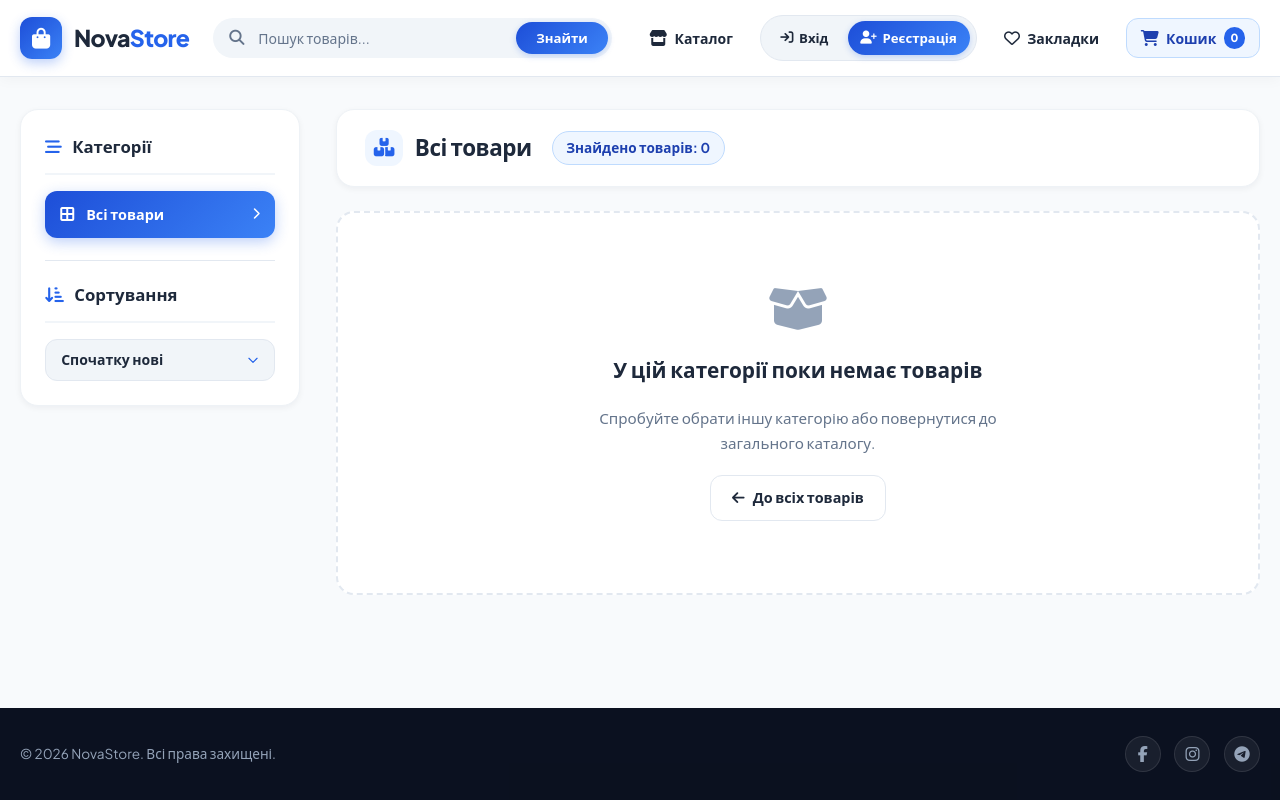
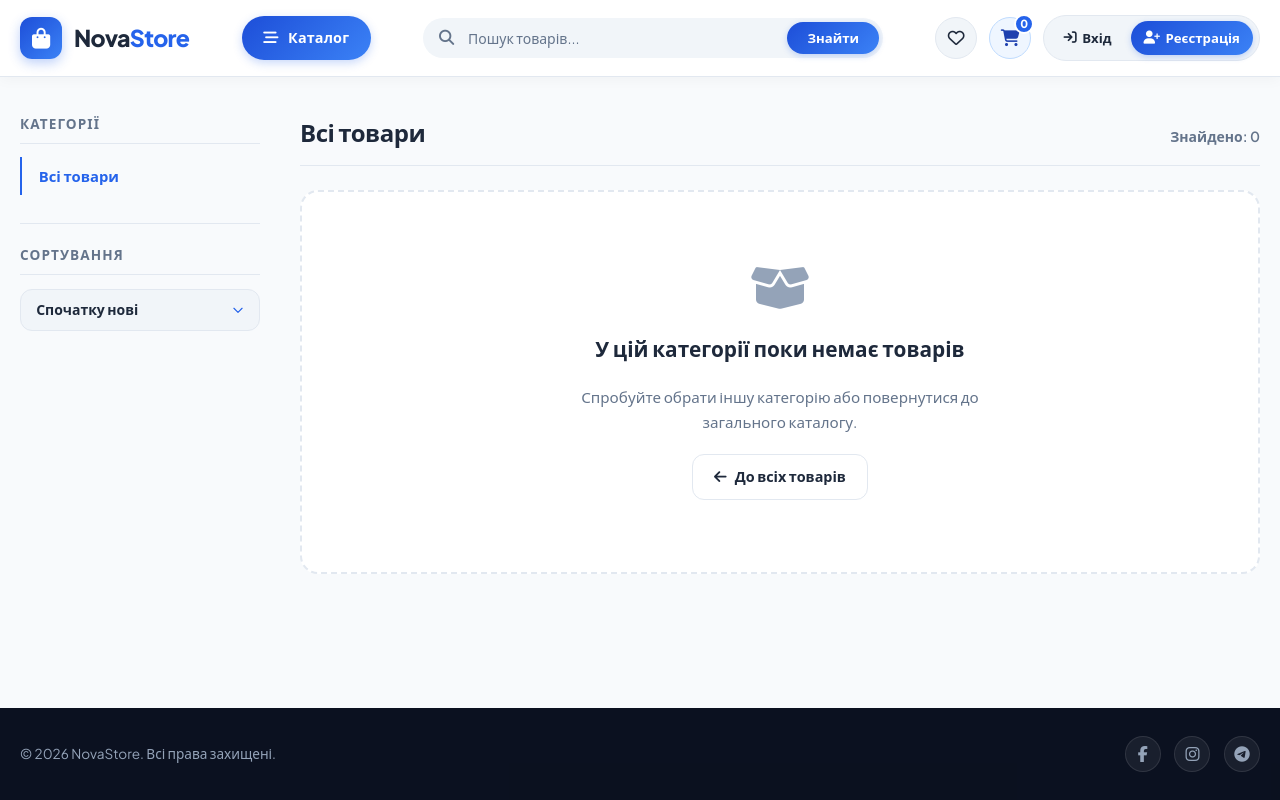
Before and after one commit to dimaqweop/online_shop, a Django app: page / in a window 1280 px wide. Run offline with Django 5.2, Linux system fonts and the light colour scheme; data that the repository does not hold is empty.

Commit message:
feat: implement custom template tags, middleware, and base styling for the online shop storefront

```diff
--- a/config/settings.py
+++ b/config/settings.py
@@ -49,6 +49,7 @@ MIDDLEWARE = [
     'django.contrib.auth.middleware.AuthenticationMiddleware',
     'django.contrib.messages.middleware.MessageMiddleware',
     'django.middleware.clickjacking.XFrameOptionsMiddleware',
+    'config.middleware.AdminAccessRedirectMiddleware',
 ]
 
 ROOT_URLCONF = 'config.urls'
--- a/main/templates/main/base.html
+++ b/main/templates/main/base.html
@@ -24,7 +24,7 @@
     <!-- Header -->
     <header class="site-header">
         <div class="site-container header-inner">
-            <!-- Brand Logo -->
+            <!-- 1. Brand Logo -->
             <a href="{% url 'main:product_list' %}" class="brand-logo">
                 <div class="brand-icon-wrapper">
                     <i class="fa-solid fa-bag-shopping brand-icon"></i>
@@ -34,7 +34,13 @@
                 </div>
             </a>
 
-            <!-- Search Bar -->
+            <!-- 2. Catalog Button -->
+            <a href="{% url 'main:product_list' %}" class="btn-catalog">
+                <i class="fa-solid fa-bars-staggered"></i>
+                <span>Каталог</span>
+            </a>
+
+            <!-- 3. Search Bar -->
             <div class="header-search">
                 <form action="{% url 'main:product_list' %}" method="GET" class="search-form">
                     <div class="search-input-group">
@@ -47,11 +53,14 @@
                 </form>
             </div>
 
-            <!-- Header Navigation & Auth Buttons -->
-            <nav class="header-nav">
-                <a href="{% url 'main:product_list' %}" class="nav-link">
-                    <i class="fa-solid fa-store nav-icon"></i>
-                    <span>Каталог</span>
+            <!-- 4. Header Actions (Bookmarks, Cart, Auth/Profile) -->
+            <nav class="header-actions">
+                <a href="#" class="icon-nav-btn" title="Закладки" aria-label="Закладки">
+                    <i class="fa-regular fa-heart"></i>
+                </a>
+                <a href="#" class="icon-nav-btn cart-icon-btn" title="Кошик" aria-label="Кошик">
+                    <i class="fa-solid fa-cart-shopping"></i>
+                    <span class="cart-badge">0</span>
                 </a>
 
                 <!-- Auth Navigation Buttons -->
@@ -82,16 +91,6 @@
                         </a>
                     {% endif %}
                 </div>
-
-                <a href="#" class="nav-link">
-                    <i class="fa-regular fa-heart nav-icon"></i>
-                    <span>Закладки</span>
-                </a>
-                <a href="#" class="nav-link cart-link">
-                    <i class="fa-solid fa-cart-shopping nav-icon"></i>
-                    <span>Кошик</span>
-                    <span class="cart-badge">0</span>
-                </a>
             </nav>
         </div>
     </header>
--- a/main/templates/main/product_detail.html
+++ b/main/templates/main/product_detail.html
@@ -1,4 +1,5 @@
 {% extends 'main/base.html' %}
+{% load main_tags %}
 
 {% block title %} {{ product.name }} | NovaStore {% endblock title %}
 
@@ -69,6 +70,8 @@
                         <i class="fa-solid fa-heart"></i>
                     </button>
                 </div>
+
+                {% show_share_buttons product.name %}
             </div>
         </div>
     </div>
--- a/main/templates/main/product_list.html
+++ b/main/templates/main/product_list.html
@@ -10,29 +10,16 @@
             <!-- Секція Категорій -->
             <div class="sidebar-block-section">
                 <h3 class="sidebar-title">
-                    <i class="fa-solid fa-bars-staggered"></i>
                     <span>Категорії</span>
                 </h3>
                 <nav class="categories-menu">
                     <a href="{% url 'main:product_list' %}" class="category-item {% if not category %}active{% endif %}">
-                        <div class="cat-label">
-                            <i class="fa-solid fa-border-all cat-icon"></i>
-                            <span>Всі товари</span>
-                        </div>
-                        <div class="cat-meta">
-                            <i class="fa-solid fa-chevron-right cat-arrow"></i>
-                        </div>
+                        <span class="cat-label">Всі товари</span>
                     </a>
                     {% for cat in categories %}
                     <a href="{{ cat.get_absolute_url }}" class="category-item {% if category.slug == cat.slug %}active{% endif %}">
-                        <div class="cat-label">
-                            <i class="fa-solid fa-folder-open cat-icon"></i>
-                            <span>{{ cat.name }}</span>
-                        </div>
-                        <div class="cat-meta">
-                            <span class="cat-count">{{ cat.products.count }}</span>
-                            <i class="fa-solid fa-chevron-right cat-arrow"></i>
-                        </div>
+                        <span class="cat-label">{{ cat.name }}</span>
+                        <span class="cat-count">({{ cat.products.count }})</span>
                     </a>
                     {% endfor %}
                 </nav>
@@ -43,7 +30,6 @@
             <!-- Секція Сортування -->
             <div class="sidebar-block-section">
                 <h3 class="sidebar-title">
-                    <i class="fa-solid fa-arrow-down-short-wide"></i>
                     <span>Сортування</span>
                 </h3>
                 <form method="GET" class="sidebar-sort-form">
@@ -69,10 +55,9 @@
         <div class="catalog-header">
             <div class="catalog-header-info">
                 <h1 class="catalog-title">
-                    <i class="fa-solid fa-boxes-stacked title-icon"></i>
                     <span>{% if category %}{{ category.name }}{% else %}Всі товари{% endif %}</span>
                 </h1>
-                <span class="product-count">Знайдено товарів: {{ products|length }}</span>
+                <span class="product-count">Знайдено: {{ products|length }}</span>
             </div>
         </div>
 
--- /dev/null
+++ b/main/templatetags/__init__.py
@@ -0,0 +1 @@
+# templatetags package
--- a/static/css/style.css
+++ b/static/css/style.css
@@ -235,58 +235,100 @@ a {
     transform: scale(1.02);
 }
 
-/* Header Navigation */
-.header-nav {
-    display: flex;
-    align-items: center;
-    gap: 0.85rem;
-}
-
-.nav-link {
-    display: flex;
-    align-items: center;
-    gap: 0.45rem;
-    color: var(--text-heading);
-    font-weight: 600;
-    font-size: 0.875rem;
-    padding: 0.5rem 0.85rem;
-    border-radius: var(--radius-md);
+/* Catalog Button */
+.btn-catalog {
+    display: inline-flex;
+    align-items: center;
+    gap: 0.6rem;
+    background: var(--primary-gradient);
+    color: #ffffff;
+    padding: 0.65rem 1.35rem;
+    border-radius: var(--radius-full);
+    font-size: 0.9rem;
+    font-weight: 700;
+    letter-spacing: 0.01em;
+    box-shadow: 0 3px 10px rgba(37, 99, 235, 0.25);
+    flex-shrink: 0;
     transition: var(--transition);
 }
 
-.nav-link:hover {
-    color: var(--primary);
+.btn-catalog:hover {
+    background: var(--primary-gradient-hover);
+    color: #ffffff;
+    transform: translateY(-1px);
+    box-shadow: 0 6px 18px rgba(37, 99, 235, 0.35);
+}
+
+.btn-catalog i {
+    font-size: 0.95rem;
+}
+
+/* Header Actions (Icons + Auth) */
+.header-actions {
+    display: flex;
+    align-items: center;
+    gap: 0.75rem;
+}
+
+/* Icon Buttons (Bookmarks, Cart) */
+.icon-nav-btn {
+    width: 42px;
+    height: 42px;
+    border-radius: var(--radius-full);
+    display: inline-flex;
+    align-items: center;
+    justify-content: center;
+    background-color: var(--bg-surface);
+    border: 1px solid var(--border-color);
+    color: var(--text-heading);
+    font-size: 1.05rem;
+    position: relative;
+    transition: var(--transition);
+    flex-shrink: 0;
+}
+
+.icon-nav-btn:hover {
     background-color: var(--primary-light);
-}
-
-.nav-icon {
-    font-size: 1rem;
-}
-
-.cart-link {
+    color: var(--primary);
+    border-color: var(--primary-border);
+    transform: translateY(-1px);
+    box-shadow: var(--shadow-xs);
+}
+
+.cart-icon-btn {
     background-color: var(--primary-light);
     color: var(--primary-dark);
-    border: 1px solid var(--primary-border);
-}
-
-.cart-link:hover {
+    border-color: var(--primary-border);
+}
+
+.cart-icon-btn:hover {
     background-color: var(--primary);
     color: #ffffff;
     border-color: var(--primary);
 }
 
-.cart-badge {
+.cart-icon-btn .cart-badge {
+    position: absolute;
+    top: -4px;
+    right: -4px;
     background-color: var(--primary);
     color: #ffffff;
     font-size: 0.7rem;
     font-weight: 800;
-    padding: 2px 7px;
+    min-width: 20px;
+    height: 20px;
     border-radius: var(--radius-full);
-}
-
-.cart-link:hover .cart-badge {
-    background-color: #ffffff;
-    color: var(--primary);
+    display: flex;
+    align-items: center;
+    justify-content: center;
+    border: 2px solid #ffffff;
+    padding: 0 4px;
+    transition: var(--transition);
+}
+
+.cart-icon-btn:hover .cart-badge {
+    background-color: var(--text-heading);
+    color: #ffffff;
 }
 
 /* Auth Buttons Cluster: Login, Register, Account, Admin */
@@ -369,8 +411,8 @@ a {
 /* 4. SHOP LAYOUT & SIDEBAR */
 .shop-layout {
     display: grid;
-    grid-template-columns: 280px 1fr;
-    gap: 2.25rem;
+    grid-template-columns: 240px 1fr;
+    gap: 2.5rem;
     align-items: start;
 }
 
@@ -380,130 +422,85 @@ a {
 }
 
 .sidebar-card {
-    background-color: var(--bg-card);
-    border-radius: var(--radius-lg);
-    border: 1px solid var(--border-card);
-    box-shadow: var(--shadow-sm);
-    padding: 1.5rem;
+    background-color: transparent;
+    border: none;
+    box-shadow: none;
+    padding: 0.25rem 0;
 }
 
 .sidebar-title {
-    display: flex;
-    align-items: center;
-    gap: 0.65rem;
-    font-size: 1.05rem;
-    font-weight: 800;
-    color: var(--text-heading);
-    margin-bottom: 1rem;
-    padding-bottom: 0.75rem;
-    border-bottom: 2px solid var(--bg-surface);
-}
-
-.sidebar-title i {
-    color: var(--primary);
+    font-size: 0.85rem;
+    font-weight: 700;
+    text-transform: uppercase;
+    letter-spacing: 0.08em;
+    color: var(--text-muted);
+    margin-bottom: 0.85rem;
+    padding-bottom: 0.5rem;
+    border-bottom: 1px solid var(--border-color);
 }
 
 .sidebar-divider {
     height: 1px;
     background-color: var(--border-color);
-    margin: 1.35rem 0;
+    margin: 1.75rem 0 1.25rem;
 }
 
 .categories-menu {
     display: flex;
     flex-direction: column;
-    gap: 0.4rem;
+    gap: 0.2rem;
+    border-left: 2px solid var(--border-color);
+    padding-left: 0;
 }
 
 .category-item {
     display: flex;
     align-items: center;
     justify-content: space-between;
-    padding: 0.75rem 0.95rem;
-    border-radius: var(--radius-md);
-    color: var(--text-heading);
+    padding: 0.45rem 0.85rem;
+    margin-left: -2px;
+    border-left: 2px solid transparent;
+    color: var(--text-heading);
+    font-weight: 500;
+    font-size: 0.925rem;
+    background-color: transparent;
+    transition: all var(--transition-fast);
+}
+
+.category-item:hover {
+    color: var(--primary);
+    border-left-color: var(--primary);
+    padding-left: 1.05rem;
+    background-color: transparent;
+}
+
+.category-item.active {
+    color: var(--primary);
+    font-weight: 700;
+    border-left-color: var(--primary);
+    padding-left: 1.05rem;
+    background-color: transparent;
+    box-shadow: none;
+}
+
+.category-item .cat-label {
+    flex: 1;
+    white-space: nowrap;
+    overflow: hidden;
+    text-overflow: ellipsis;
+}
+
+.category-item .cat-count {
+    font-size: 0.775rem;
     font-weight: 600;
-    font-size: 0.9rem;
-    background-color: transparent;
-    transition: var(--transition);
-}
-
-.cat-label {
-    display: flex;
-    align-items: center;
-    gap: 0.75rem;
-}
-
-.cat-icon {
-    font-size: 1rem;
-    color: var(--text-muted);
-    transition: var(--transition);
-}
-
-.cat-meta {
-    display: flex;
-    align-items: center;
-    gap: 0.5rem;
-}
-
-.cat-count {
-    font-size: 0.75rem;
-    font-weight: 700;
-    padding: 0.15rem 0.6rem;
-    border-radius: var(--radius-full);
-    background-color: var(--bg-surface);
-    color: var(--text-muted);
-    border: 1px solid var(--border-color);
-    transition: var(--transition);
-}
-
-.cat-arrow {
-    font-size: 0.75rem;
     color: var(--text-light);
-    opacity: 0;
-    transform: translateX(-4px);
-    transition: var(--transition);
-}
-
-.category-item:hover {
-    background-color: var(--primary-light);
-    color: var(--primary);
-    padding-left: 1.15rem;
-}
-
-.category-item:hover .cat-icon {
-    color: var(--primary);
-}
-
-.category-item:hover .cat-count {
-    background-color: #ffffff;
-    color: var(--primary);
-    border-color: var(--primary-border);
-}
-
-.category-item:hover .cat-arrow {
-    opacity: 1;
-    transform: translateX(0);
-    color: var(--primary);
-}
-
-.category-item.active {
-    background: var(--primary-gradient);
-    color: #ffffff;
-    box-shadow: 0 4px 14px rgba(37, 99, 235, 0.3);
-}
-
-.category-item.active .cat-icon,
-.category-item.active .cat-arrow {
-    color: #ffffff;
-    opacity: 1;
-    transform: translateX(0);
-}
-
+    margin-left: 0.5rem;
+    transition: color var(--transition-fast);
+}
+
+.category-item:hover .cat-count,
 .category-item.active .cat-count {
-    background-color: rgba(255, 255, 255, 0.25);
-    color: #ffffff;
-    border-color: rgba(255, 255, 255, 0.35);
+    color: var(--primary);
 }
 
 /* Sort Select Dropdown */
@@ -547,50 +544,39 @@ a {
 
 .catalog-header {
     display: flex;
-    align-items: center;
+    align-items: flex-end;
     justify-content: space-between;
-    background-color: var(--bg-card);
-    padding: 1.25rem 1.75rem;
-    border-radius: var(--radius-lg);
-    border: 1px solid var(--border-card);
-    box-shadow: var(--shadow-sm);
+    background-color: transparent;
+    padding: 0.25rem 0 0.85rem;
+    border-bottom: 1px solid var(--border-color);
     flex-wrap: wrap;
+    gap: 0.75rem;
+}
+
+.catalog-header-info {
+    display: flex;
+    align-items: baseline;
+    justify-content: space-between;
+    width: 100%;
     gap: 1rem;
-}
-
-.catalog-header-info {
-    display: flex;
-    align-items: center;
-    gap: 1.25rem;
     flex-wrap: wrap;
 }
 
 .catalog-title {
-    display: flex;
-    align-items: center;
-    gap: 0.75rem;
-    font-size: 1.4rem;
+    font-size: 1.5rem;
     font-weight: 800;
     color: var(--text-heading);
     letter-spacing: -0.02em;
-}
-
-.title-icon {
-    color: var(--primary);
-    background-color: var(--primary-light);
-    padding: 0.55rem;
-    border-radius: var(--radius-md);
-    font-size: 1.15rem;
+    margin: 0;
 }
 
 .product-count {
-    font-size: 0.85rem;
-    font-weight: 700;
-    color: var(--primary-dark);
-    background-color: var(--primary-light);
-    padding: 0.35rem 0.85rem;
-    border-radius: var(--radius-full);
-    border: 1px solid var(--primary-border);
+    font-size: 0.875rem;
+    font-weight: 600;
+    color: var(--text-muted);
+    background-color: transparent;
+    padding: 0;
+    border: none;
 }
 
 /* Product Cards Grid */
```
Also changed, not shown: other parts of static/css/style.css (+80 -1 lines), accounts/templates/accounts/profile.html (+5 -8 lines), accounts/templatetags/account_filters.py (added, +10 -0 lines), accounts/templatetags/account_tags.py (added, +24 -0 lines), config/middleware.py (added, +13 -0 lines), main/templates/main/components/share_buttons.html (added, +35 -0 lines), main/templatetags/main_tags.py (added, +20 -0 lines), accounts/templatetags/__init__.py (added).
